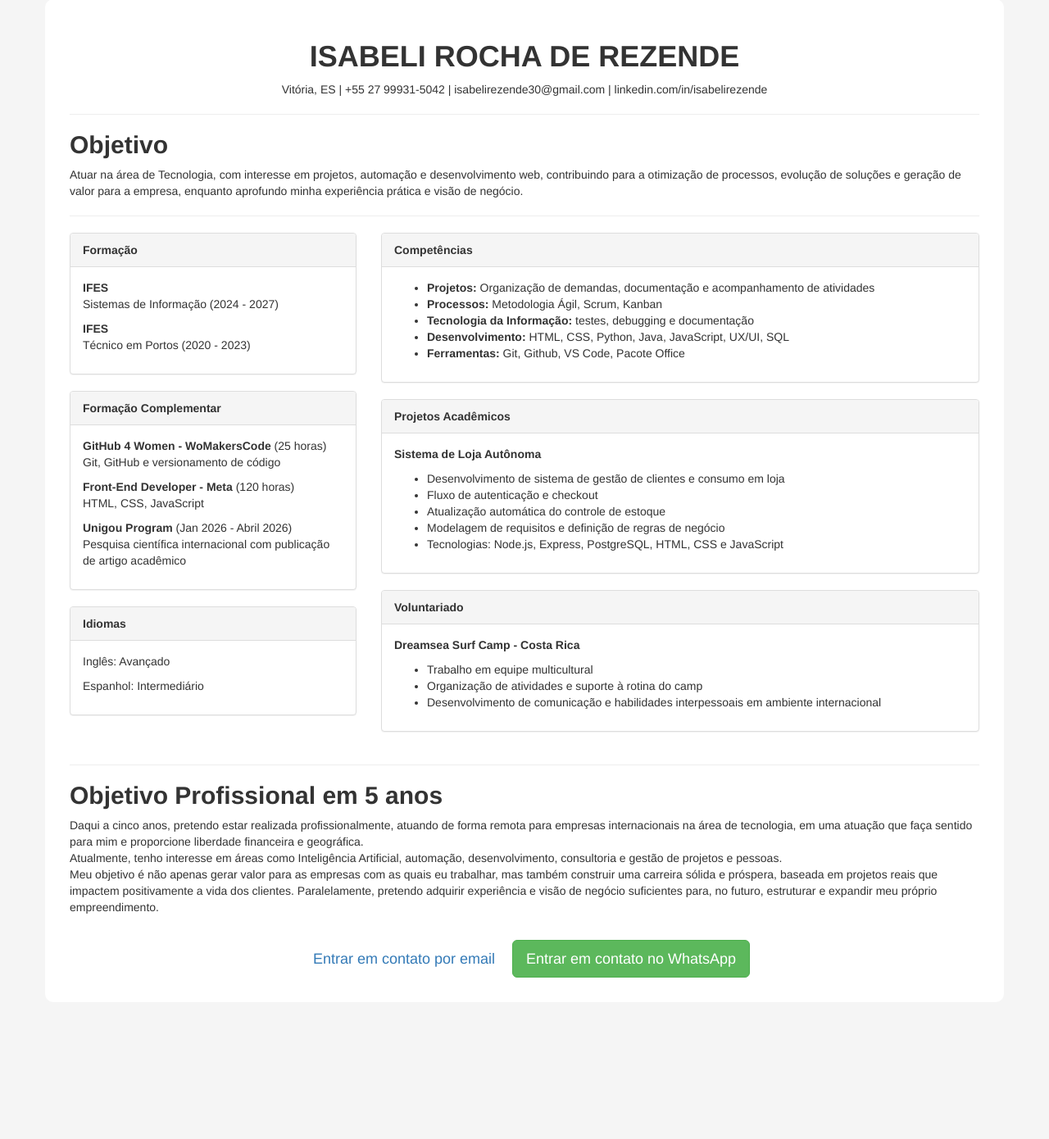
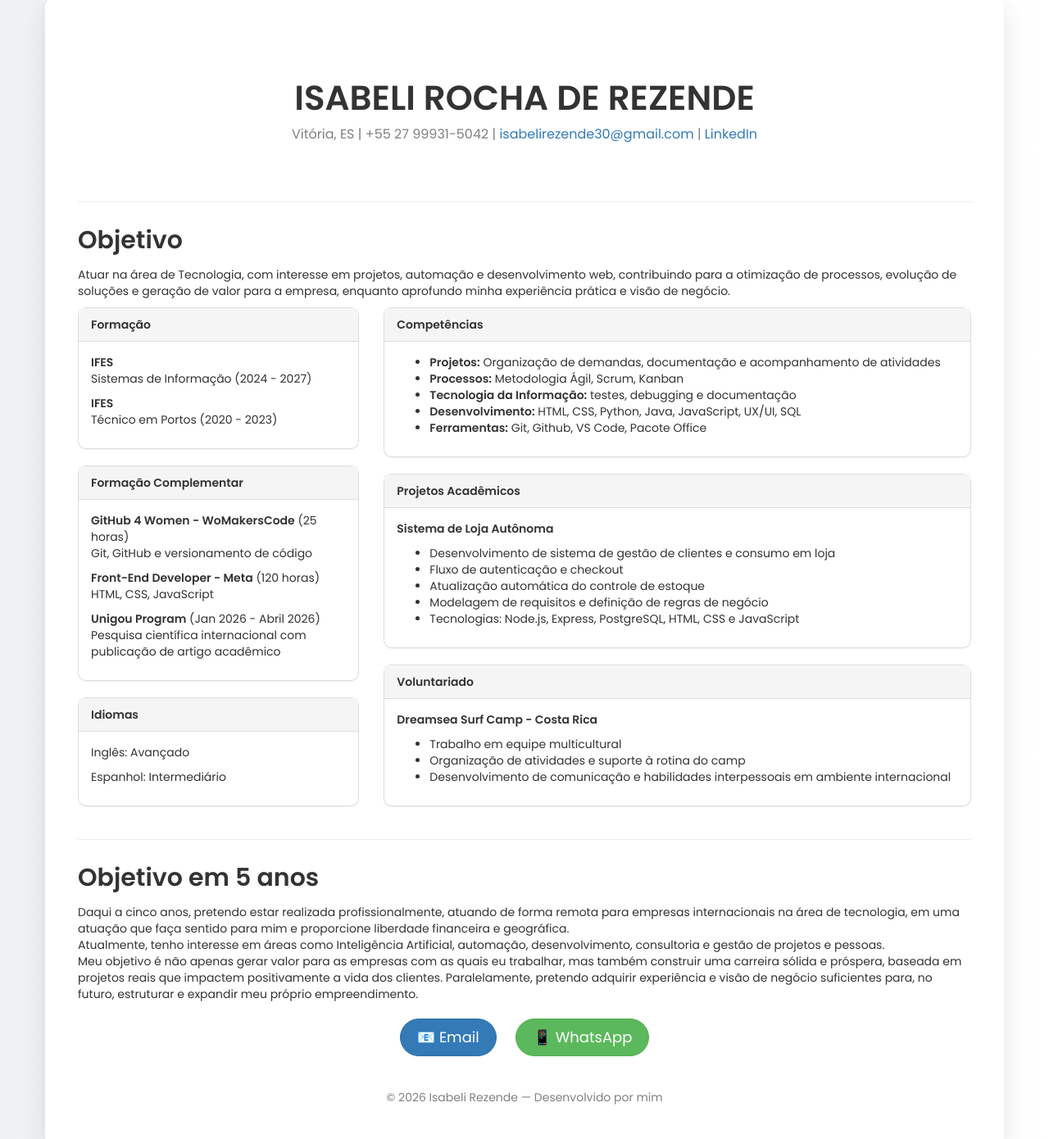
Before and after one commit to isabelirezende/isabelirezende.github.io, a plain HTML site: page index.html in a window 1280 px wide. Shown: the part 73-1463 px from the top of the page at 82% size. Before the commit the page ends 1296 px from the top, so only its background shows below. Drawn offline with nearby package versions, Linux system fonts and the light colour scheme.

Commit message:
Refactor index.html for better structure and design
Updated layout and styles for improved presentation.

```diff
--- a/index.html
+++ b/index.html
@@ -6,22 +6,77 @@
     <title>Currículo Isabeli Rezende</title>
 
     <!-- Bootstrap CDN -->
-  <link rel="stylesheet" href="https://maxcdn.bootstrapcdn.com/bootstrap/3.4.1/css/bootstrap.min.css">
+    <link rel="stylesheet" href="https://maxcdn.bootstrapcdn.com/bootstrap/3.4.1/css/bootstrap.min.css">
 
-  <style>
+  <!-- Google Font -->
+    <link href="https://fonts.googleapis.com/css2?family=Poppins:wght@300;400;600&display=swap" rel="stylesheet">
+
+    <style>
     body {
-      background-color: #f5f5f5;
+      font-family: 'Poppins', sans-serif;
+      background: linear-gradient(to right, #eef2f3, #ffffff);
     }
-    .container {
-      background-color: white;
-      padding: 30px;
-      margin-top: 20px;
+
+    /* NAVBAR */
+    .navbar {
+      border: none;
+    }
+
+    /* HEADER */
+    .header {
+      text-align: center;
+      padding: 40px 0;
+    }
+
+    .header h1 {
+      font-weight: 600;
+      font-size: 42px;
+    }
+
+    .header p {
+      color: gray;
+      font-size: 16px;
+    }
+
+    /* CONTAINER */
+    .container-box {
+      background: white;
+      padding: 40px;
+      border-radius: 12px;
+      box-shadow: 0px 10px 30px rgba(0,0,0,0.1);
+    }
+
+    /* TITLES */
+    .section-title {
+      margin-top: 30px;
+      margin-bottom: 15px;
+      font-weight: 600;
+    }
+
+    /* PANELS */
+    .panel {
       border-radius: 10px;
+      transition: 0.3s;
     }
-    h1, h2 {
-      font-weight: bold;
+
+    .panel:hover {
+      transform: translateY(-5px);
     }
-  </style>
+
+    /* BUTTONS */
+    .btn {
+      margin: 10px;
+      border-radius: 25px;
+      padding: 10px 20px;
+    }
+
+    /* FOOTER */
+    .footer {
+      text-align: center;
+      margin-top: 30px;
+      color: gray;
+    }
+    </style>
 </head>
 
 <body>
@@ -43,26 +98,23 @@
     </div>
 </nav>
 
-<div class="container">
+<div class="container container-box">
 
-    <div class="text-center">
+    <div class="header">
         <h1>ISABELI ROCHA DE REZENDE</h1>
-        <p>Vitória, ES | +55 27 99931-5042 | isabelirezende30@gmail.com | linkedin.com/in/isabelirezende</p>
+        <p>Vitória, ES | +55 27 99931-5042 |
+            <a href="mailto:isabelirezende30@gmail.com">isabelirezende30@gmail.com</a> |
+            <a href="https://linkedin.com/in/isabelirezende" target="_blank">LinkedIn</a>
+        </p>
     </div>
 
     <hr> <!-- quebra temática para estruturar diferentes conteudos e paragrafos, mudança de tópico -->
 
     <!-- OBJETIVO -->
-    <div id="objetivo">
-        <h2>Objetivo</h2>
-        <p>
-        Atuar na área de Tecnologia, com interesse em projetos, automação e desenvolvimento web,
+    <h2 id="objetivo" class="section-title">Objetivo</h2>
+    <p> Atuar na área de Tecnologia, com interesse em projetos, automação e desenvolvimento web,
         contribuindo para a otimização de processos, evolução de soluções e geração de valor para a empresa,
-        enquanto aprofundo minha experiência prática e visão de negócio.
-        </p>
-    </div>
-
-    <hr>
+        enquanto aprofundo minha experiência prática e visão de negócio.</p>
 
     <!-- GRID-->
     <div class="row">
@@ -153,9 +205,7 @@
     <hr>
 
     <!-- OBJETIVO EM 5 ANOS -->
-     <div>
-        <h2>Objetivo Profissional em 5 anos</h2>
-
+    <h2 class="section-title">Objetivo em 5 anos</h2>
         <p>
         Daqui a cinco anos, pretendo estar realizada profissionalmente, atuando de forma remota para empresas internacionais na área de tecnologia,
         em uma atuação que faça sentido para mim e proporcione liberdade financeira e geográfica.<br>
@@ -165,20 +215,36 @@
         no futuro, estruturar e expandir meu próprio empreendimento.
         </p>
 
-     </div>
-
-     <br>
-
-    <!-- BOTÃO -->
+    <!-- BOTÕES -->
     <div class="text-center">
         <a href="mailto:isabelirezende30@gmail.com"
-        class="btn btn-sucess btn-lg">Entrar em contato por email</a>
+        class="btn btn-primary btn-lg">📧 Email</a>
 
         <a href="https://wa.me/5527999315042?text=Olá%20Isabeli,%20vi%20seu%20site%20e%20gostaria%20de%20falar%20com%20você!"
         target="_blank"
-        class="btn btn-success btn-lg">Entrar em contato no WhatsApp</a>
+        class="btn btn-success btn-lg">📱 WhatsApp
+        </a>
+    </div>
+
+    <!-- FOOTER -->
+    <div class="footer">
+        <p>© 2026 Isabeli Rezende — Desenvolvido por mim</p>
     </div>
 </div>
 
+    <!-- SCRIPT SCROLL SUAVE -->
+    <script src="https://ajax.googleapis.com/ajax/libs/jquery/3.6.0/jquery.min.js"></script>
+    <script>
+        $('a[href^="#"]').on('click', function(event) {
+            event.preventDefault();
+            var target = $(this.getAttribute('href'));
+            if(target.length){
+                $('html, body').stop().animate({
+                    scrollTop: target.offset().top
+                }, 800);
+            }
+        });
+    </script>
+
 </body>
 </html>
```
